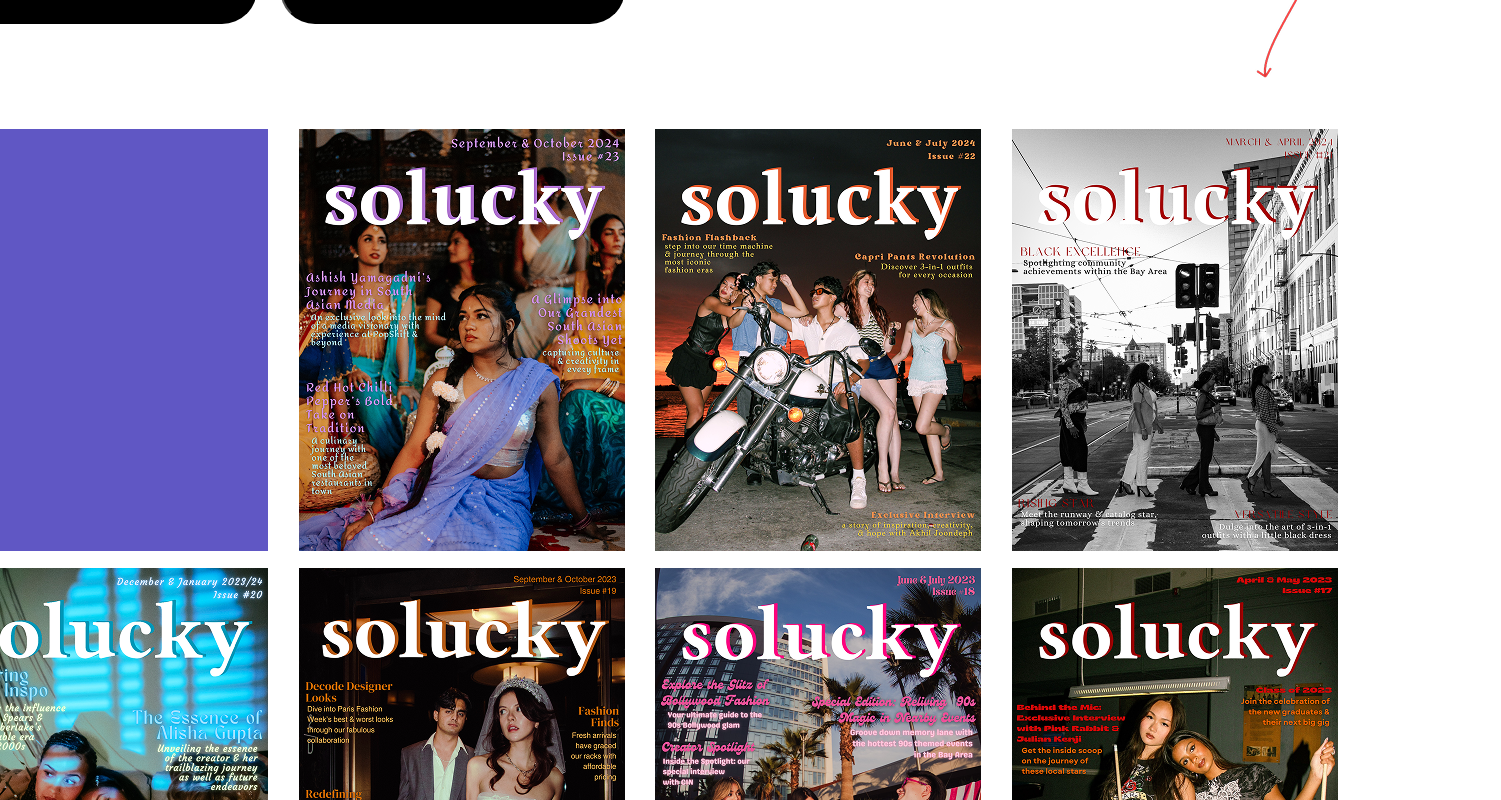
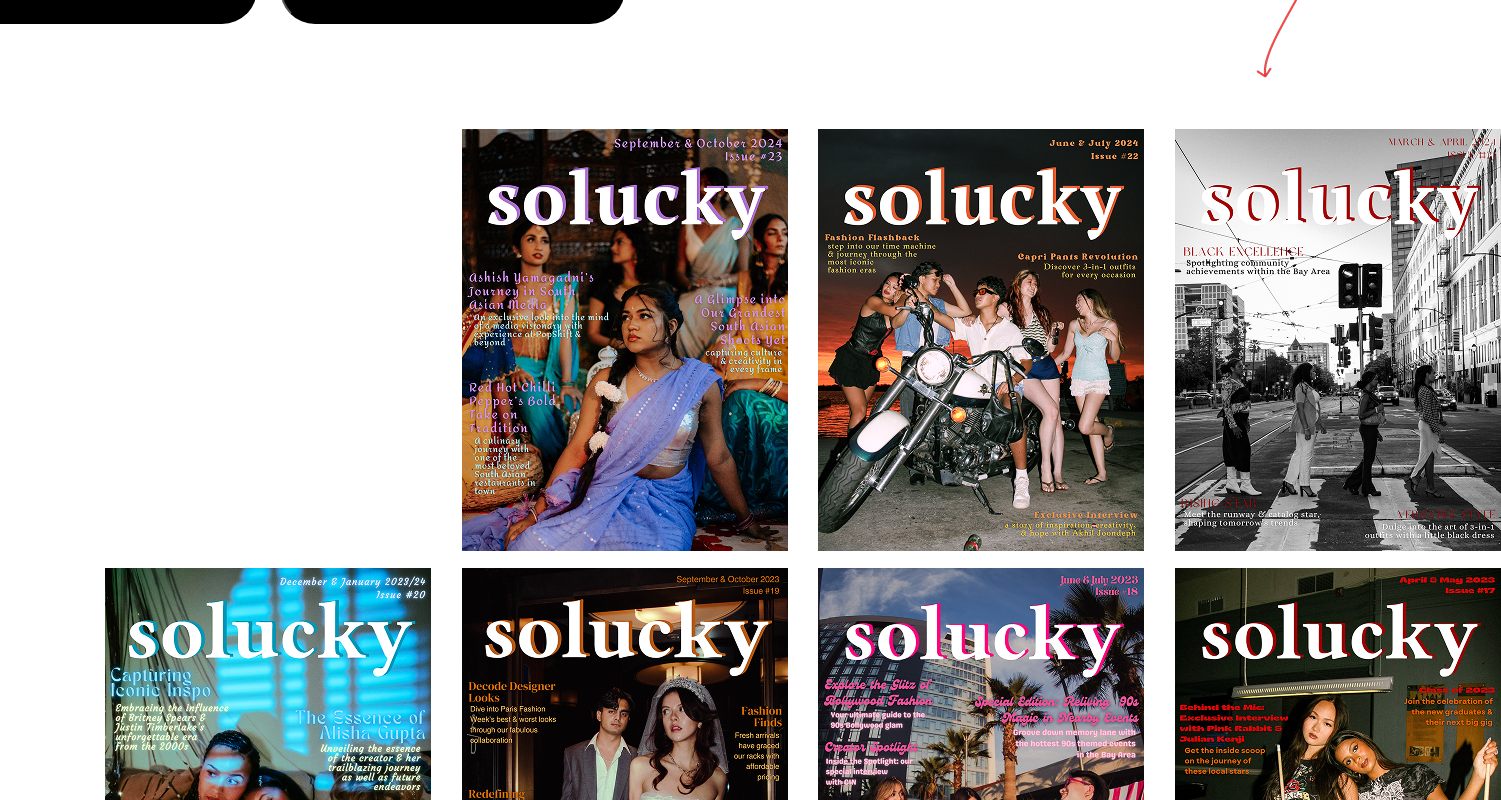
Before and after one commit to shaynatrivedi/solucky, a React (Create React App) app in the folder solucky-react-app/: page /magazine in a window 1280 px wide. Shown: the part 1260-2060 px from the top of the page, 1501 px wide, since content can reach past the window. Built offline with nearby package versions, Linux system fonts and the light colour scheme; a web font is replaced by a local one.

Commit message:
remove background and make position relative so we can overlap state images

```diff
--- a/solucky-react-app/src/components/Magazine.css
+++ b/solucky-react-app/src/components/Magazine.css
@@ -99,7 +99,7 @@ button{
 .cover-box{
     width: 326px;
     height: 422px;
-    background: #6057c4;
+    position: relative;
     margin-top:17px;
 }
 
@@ -113,4 +113,24 @@ button{
     width: 100%;
     height: 100%;
     object-fit: cover;
+    transition: opacity 0.3s ease;
+    position: absolute; /* Stack icons on top of each other */
+    opacity: 1;
 }
+
+.hover-picture{
+        width: 100%;
+        height: 100%;
+        object-fit: cover;
+        transition: opacity 0.3s ease;
+        position: absolute; /* Stack icons on top of each other */
+        opacity: 0;
+}
+
+.cover-box:hover .magazine-picture{
+    opacity: 0;
+}
+
+.cover-box:hover .hover-picture{
+    opacity: 1;
+}
```
